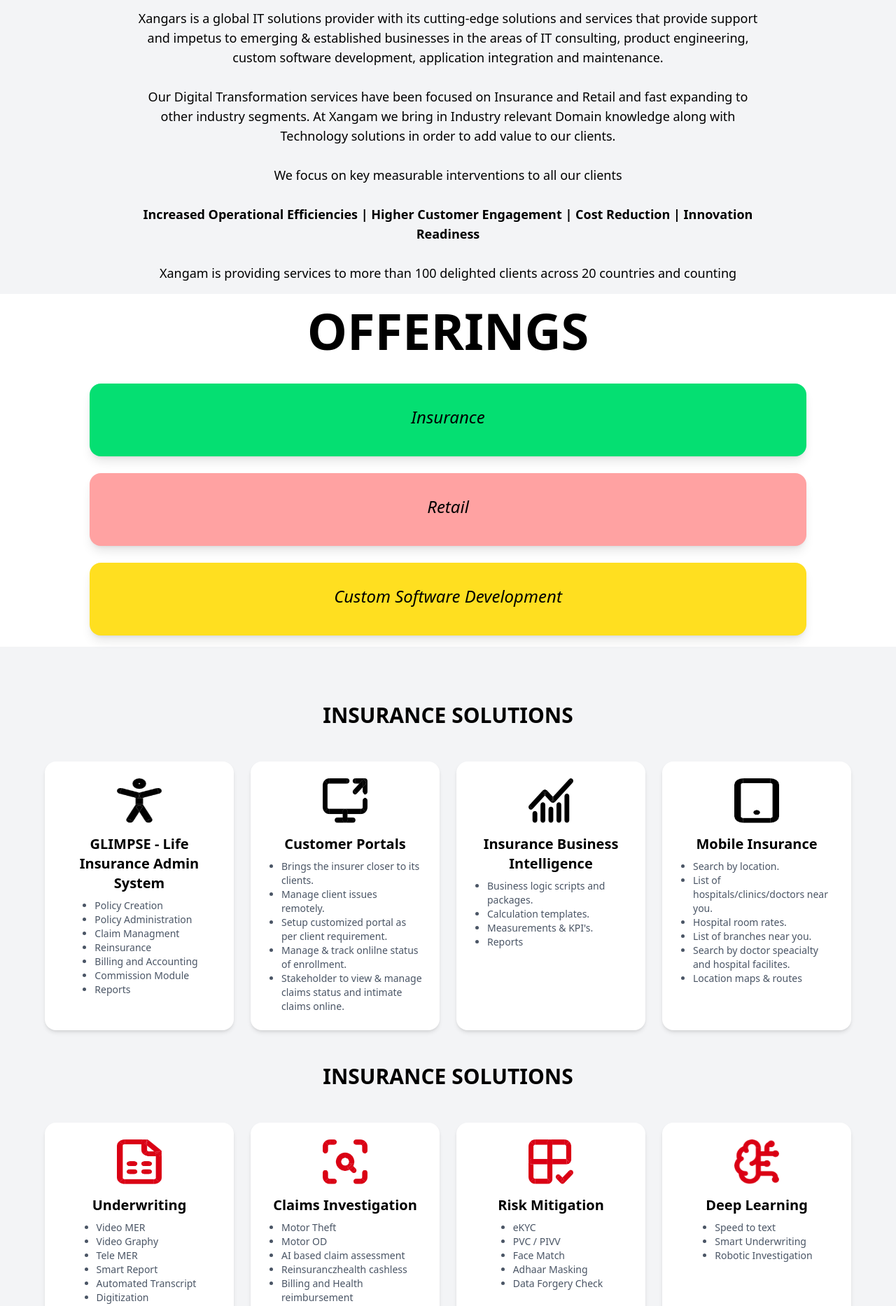
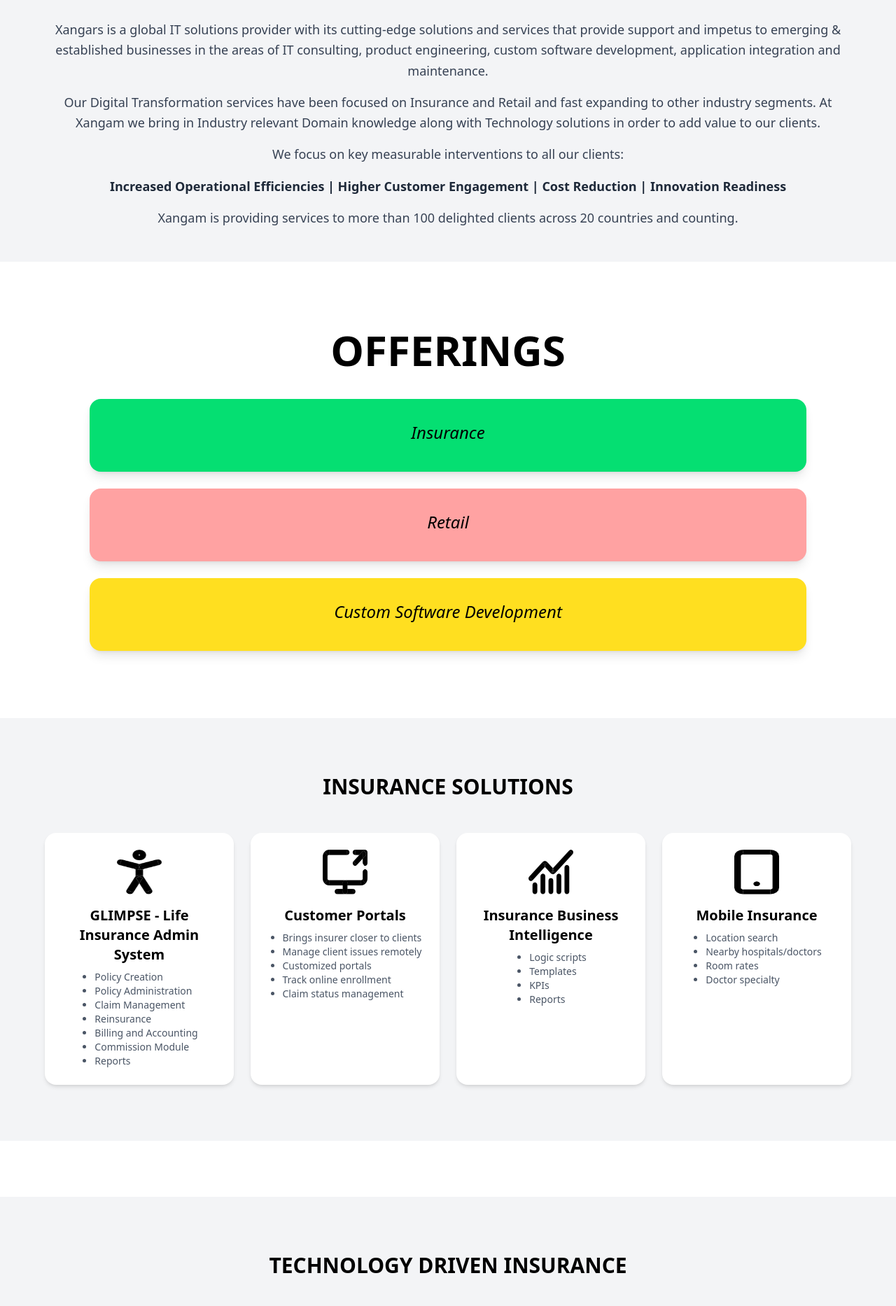
Before and after one commit to varun77x/Static_website_IT, a React (Vite) app in the folder frontend/: page / in a window 1280 px wide. Shown: the part 892-2758 px from the top of the page at 70% size. Built offline with nearby package versions, Linux system fonts and the light colour scheme.

Commit message:
vercel push

```diff
--- a/frontend/src/Components/About.jsx
+++ b/frontend/src/Components/About.jsx
@@ -1,20 +1,30 @@
-export default function About(){
-    return(
-        <div>
-        <section id="about" className=" py-4 bg-gray-100 text-center flex flex-col justify-center items-center">
-        <h2 className="text-7xl font-semibold mb-4">ABOUT US</h2>
-        <p className="text-lg max-w-4xl mx-auto">
-          Xangars is a global IT solutions provider with its cutting-edge solutions and services that provide support and impetus to emerging & established businesses in the areas of IT consulting, product engineering, custom software development, application integration and maintenance.
-          <br /><br />
-          Our Digital Transformation services have been focused on Insurance and Retail and fast expanding to other industry segments. At Xangam we bring in Industry relevant Domain knowledge along with Technology solutions in order to add value to our clients.
-          <br /><br />
-          We focus on key measurable interventions to all our clients
-          <br /><br />
-          <b>Increased Operational Efficiencies | Higher Customer Engagement | Cost Reduction | Innovation Readiness</b>
-          <br /><br />
-          Xangam is providing services to more than 100 delighted clients across 20 countries and counting
-        </p>
-      </section>
+export default function About() {
+  return (
+    <section id="about" className="py-12 px-4 md:px-12 bg-gray-100">
+      <div className="max-w-6xl mx-auto flex flex-col md:flex-row items-center md:items-start gap-8">
+        <div className="text-center w-full">
+          <h2 className="text-4xl md:text-5xl font-bold text-gray-800 mb-6">
+            ABOUT US
+          </h2>
+          <p className="text-base md:text-lg text-gray-700 leading-relaxed">
+            <span className="block mb-4">
+              Xangars is a global IT solutions provider with its cutting-edge solutions and services that provide support and impetus to emerging & established businesses in the areas of IT consulting, product engineering, custom software development, application integration and maintenance.
+            </span>
+            <span className="block mb-4">
+              Our Digital Transformation services have been focused on Insurance and Retail and fast expanding to other industry segments. At Xangam we bring in Industry relevant Domain knowledge along with Technology solutions in order to add value to our clients.
+            </span>
+            <span className="block mb-4">
+              We focus on key measurable interventions to all our clients:
+            </span>
+            <span className="block font-semibold text-gray-800 mb-4">
+              Increased Operational Efficiencies | Higher Customer Engagement | Cost Reduction | Innovation Readiness
+            </span>
+            <span className="block">
+              Xangam is providing services to more than 100 delighted clients across 20 countries and counting.
+            </span>
+          </p>
+        </div>
       </div>
-    )
+    </section>
+  );
 }
--- a/frontend/src/Components/Navbar.jsx
+++ b/frontend/src/Components/Navbar.jsx
@@ -1,13 +1,48 @@
+import { useState } from 'react';
+
 export default function Navbar() {
+  const [isMenuOpen, setIsMenuOpen] = useState(false);
+
+  const toggleMenu = () => {
+    setIsMenuOpen(!isMenuOpen);
+  };
+
+  const closeMenu = () => {
+    setIsMenuOpen(false);
+  };
+
   return (
     <nav className="w-full py-4 px-6 text-white absolute top-0 z-20">
-      <ul className="flex space-x-6 justify-end font-semibold text-3xl pr-20">
+      {/* Hamburger Icon for mobile */}
+      <div className="md:hidden flex items-center justify-between">
+        <button onClick={toggleMenu} className="text-3xl space-y-2">
+          <span className={`block w-8 h-0.5 bg-white transition-all ${isMenuOpen ? 'rotate-45 translate-y-2' : ''}`}></span>
+          <span className={`block w-8 h-0.5 bg-white transition-all ${isMenuOpen ? 'opacity-0' : ''}`}></span>
+          <span className={`block w-8 h-0.5 bg-white transition-all ${isMenuOpen ? '-rotate-45 -translate-y-2' : ''}`}></span>
+        </button>
+      </div>
+
+      {/* Menu Links for Desktop */}
+      <ul className="hidden md:flex justify-end font-semibold text-base md:text-2xl lg:text-3xl space-x-4 md:space-x-6 pr-4 md:pr-20">
         <li><a href="#about">About</a></li>
         <li><a href="#offerings">Offerings</a></li>
         <li><a href="#partners">Partners</a></li>
         <li><a href="#careers">Careers</a></li>
         <li><a href="#contact">Contact</a></li>
       </ul>
+
+      {/* Dropdown Menu for Mobile */}
+      {isMenuOpen && (
+        <div className="absolute left-0 top-16 bg-black text-white p-6 rounded-md shadow-lg w-1/2">
+          <ul className="flex flex-col items-start space-y-6 font-semibold text-xl">
+            <li><a href="#about" onClick={closeMenu} className="hover:text-blue-400 transition">About</a></li>
+            <li><a href="#offerings" onClick={closeMenu} className="hover:text-blue-400 transition">Offerings</a></li>
+            <li><a href="#partners" onClick={closeMenu} className="hover:text-blue-400 transition">Partners</a></li>
+            <li><a href="#careers" onClick={closeMenu} className="hover:text-blue-400 transition">Careers</a></li>
+            <li><a href="#contact" onClick={closeMenu} className="hover:text-blue-400 transition">Contact</a></li>
+          </ul>
+        </div>
+      )}
     </nav>
   );
 }
--- a/frontend/src/Components/Offerings.jsx
+++ b/frontend/src/Components/Offerings.jsx
@@ -9,25 +9,21 @@
 import CS1 from '../assets/CS1.png';
 import CS2 from '../assets/CS2.png';
 import CS3 from '../assets/CS3.png';
+
 export default function Offerings() {
     return (
         <>
-            <section id="offerings" className=" w-full bg-white flex flex-col justify-center items-center px-6 py-4">
-                <h2 className="text-7xl font-semibold mb-10 text-center w-full">OFFERINGS</h2>
+            {/* Offerings Title Section */}
+            <section id="offerings" className="mt-20 w-full bg-white flex flex-col justify-center items-center px-6 py-4">
+                <h2 className="text-4xl md:text-6xl font-semibold mb-10 text-center w-full">OFFERINGS</h2>
 
                 <div className="flex flex-col space-y-6 w-full max-w-5xl">
-                    {/* Card 1 */}
                     <div className="bg-green-400 hover:bg-green-500 transition-colors duration-400 rounded-2xl shadow-lg p-8">
                         <h3 className="text-2xl mb-2 text-center italic">Insurance</h3>
-
                     </div>
-
-                    {/* Card 2 */}
                     <div className="bg-red-300 hover:bg-red-400 transition-colors duration-500 rounded-2xl shadow-lg p-8">
                         <h3 className="text-2xl mb-2 text-center italic">Retail</h3>
                     </div>
-
-                    {/* Card 3 */}
                     <div className="bg-yellow-300 hover:bg-yellow-400 transition-colors duration-400 rounded-2xl shadow-lg p-8">
                         <h3 className="text-2xl mb-2 text-center italic">Custom Software Development</h3>
                     </div>
@@ -35,18 +31,17 @@
             </section>
 
             {/* Insurance Solutions Section */}
-            <section id="insurance" className="w-full bg-gray-100 py-20 px-6 flex flex-col items-center">
+            <section id="insurance" className="mt-20 w-full bg-gray-100 py-20 px-6 flex flex-col items-center">
                 <h2 className="text-3xl font-semibold mb-12 text-center">INSURANCE SOLUTIONS</h2>
 
                 <div className="grid grid-cols-1 sm:grid-cols-2 lg:grid-cols-4 gap-6 w-full max-w-6xl">
-                    {/* Card 1 */}
                     <div className="bg-white p-6 rounded-2xl shadow-md hover:bg-blue-50 transition-colors duration-300 flex flex-col items-center text-center">
-                        <img src={IS1} alt="Health Icon" className="w-16 h-16 mb-4" />
+                        <img src={IS1} alt="Glimpse" className="w-16 h-16 mb-4" />
                         <h3 className="text-xl font-semibold mb-2">GLIMPSE - Life Insurance Admin System</h3>
-                        <ul className="text-gray-600 text-sm list-disc list-outside text-left pl-5">
+                        <ul className="text-gray-600 text-sm list-disc pl-5 text-left">
                             <li>Policy Creation</li>
                             <li>Policy Administration</li>
-                            <li>Claim Managment</li>
+                            <li>Claim Management</li>
                             <li>Reinsurance</li>
                             <li>Billing and Accounting</li>
                             <li>Commission Module</li>
@@ -54,160 +49,137 @@
                         </ul>
                     </div>
 
-                    {/* Card 2 */}
                     <div className="bg-white p-6 rounded-2xl shadow-md hover:bg-blue-50 transition-colors duration-300 flex flex-col items-center text-center">
-                        <img src={IS2} alt="Life Icon" className="w-16 h-16 mb-4" />
+                        <img src={IS2} alt="Customer Portals" className="w-16 h-16 mb-4" />
                         <h3 className="text-xl font-semibold mb-2">Customer Portals</h3>
-                        <ul className="text-gray-600 text-sm list-disc list-outside text-left pl-5">
-                            <li>Brings the insurer closer to its clients.</li>
-                            <li>Manage client issues remotely.</li>
-                            <li>Setup customized portal as per client requirement.</li>
-                            <li>Manage & track onlilne status of enrollment.</li>
-                            <li>Stakeholder to view & manage claims status and intimate claims online.</li>
+                        <ul className="text-gray-600 text-sm list-disc pl-5 text-left">
+                            <li>Brings insurer closer to clients</li>
+                            <li>Manage client issues remotely</li>
+                            <li>Customized portals</li>
+                            <li>Track online enrollment</li>
+                            <li>Claim status management</li>
                         </ul>
                     </div>
 
-                    {/* Card 3 */}
                     <div className="bg-white p-6 rounded-2xl shadow-md hover:bg-blue-50 transition-colors duration-300 flex flex-col items-center text-center">
-                        <img src={IS3} alt="Travel Icon" className="w-16 h-16 mb-4" />
+                        <img src={IS3} alt="Insurance BI" className="w-16 h-16 mb-4" />
                         <h3 className="text-xl font-semibold mb-2">Insurance Business Intelligence</h3>
-                        <ul className="text-gray-600 text-sm list-disc list-outside text-left pl-5">
-                            <li>Business logic scripts and packages.</li>
-                            <li>Calculation templates.</li>
-                            <li>Measurements & KPI's.</li>
+                        <ul className="text-gray-600 text-sm list-disc pl-5 text-left">
+                            <li>Logic scripts</li>
+                            <li>Templates</li>
+                            <li>KPIs</li>
                             <li>Reports</li>
                         </ul>
                     </div>
 
-                    {/* Card 4 */}
                     <div className="bg-white p-6 rounded-2xl shadow-md hover:bg-blue-50 transition-colors duration-300 flex flex-col items-center text-center">
-                        <img src={IS4} alt="Vehicle Icon" className="w-16 h-16 mb-4" />
+                        <img src={IS4} alt="Mobile Insurance" className="w-16 h-16 mb-4" />
                         <h3 className="text-xl font-semibold mb-2">Mobile Insurance</h3>
-                        <ul className="text-gray-600 text-sm list-disc list-outside text-left pl-5">
-                            <li>Search by location.</li>
-                            <li>List of hospitals/clinics/doctors near you.</li>
-                            <li>Hospital room rates.</li>
-                            <li>List of branches near you.</li>
-                            <li>Search by doctor speacialty and hospital facilites.</li>
-                            <li>Location maps & routes</li>
+                        <ul className="text-gray-600 text-sm list-disc pl-5 text-left">
+                            <li>Location search</li>
+                            <li>Nearby hospitals/doctors</li>
+                            <li>Room rates</li>
+                            <li>Doctor specialty</li>
                         </ul>
                     </div>
                 </div>
+            </section>
 
-
-                <br />
-                <br />
-                <h2 className="text-3xl font-semibold mb-12 text-center">INSURANCE SOLUTIONS</h2>
+            {/* Additional Insurance Section */}
+            <section className="mt-20 w-full bg-gray-100 py-20 px-6 flex flex-col items-center">
+                <h2 className="text-3xl font-semibold mb-12 text-center">TECHNOLOGY DRIVEN INSURANCE</h2>
 
                 <div className="grid grid-cols-1 sm:grid-cols-2 lg:grid-cols-4 gap-6 w-full max-w-6xl">
-                    {/* Card 1 */}
                     <div className="bg-white p-6 rounded-2xl shadow-md hover:bg-blue-50 transition-colors duration-300 flex flex-col items-center text-center">
-                        <img src={TD1} alt="Health Icon" className="w-16 h-16 mb-4" />
+                        <img src={TD1} alt="Underwriting" className="w-16 h-16 mb-4" />
                         <h3 className="text-xl font-semibold mb-2">Underwriting</h3>
-                        <ul className="text-gray-600 text-sm list-disc list-outside text-left pl-5">
+                        <ul className="text-gray-600 text-sm list-disc pl-5 text-left">
                             <li>Video MER</li>
-                            <li>Video Graphy</li>
-                            <li>Tele MER</li>
-                            <li>Smart Report</li>
-                            <li>Automated Transcript</li>
+                            <li>Smart Reports</li>
                             <li>Digitization</li>
-
                         </ul>
                     </div>
 
-                    {/* Card 2 */}
                     <div className="bg-white p-6 rounded-2xl shadow-md hover:bg-blue-50 transition-colors duration-300 flex flex-col items-center text-center">
-                        <img src={TD2} alt="Life Icon" className="w-16 h-16 mb-4" />
+                        <img src={TD2} alt="Claims" className="w-16 h-16 mb-4" />
                         <h3 className="text-xl font-semibold mb-2">Claims Investigation</h3>
-                        <ul className="text-gray-600 text-sm list-disc list-outside text-left pl-5">
-
-                            <li>Motor Theft</li>
+                        <ul className="text-gray-600 text-sm list-disc pl-5 text-left">
                             <li>Motor OD</li>
-                            <li>AI based claim assessment</li>
-                            <li>Reinsuranczhealth cashless</li>
-                            <li>Billing and Health reimbursement</li>
-                            <li>Investigation app</li>
-                            <li>Disability verification</li>
+                            <li>AI-based assessment</li>
+                            <li>Health reimbursement</li>
                         </ul>
                     </div>
 
-                    {/* Card 3 */}
                     <div className="bg-white p-6 rounded-2xl shadow-md hover:bg-blue-50 transition-colors duration-300 flex flex-col items-center text-center">
-                        <img src={TD3} alt="Travel Icon" className="w-16 h-16 mb-4" />
+                        <img src={TD3} alt="Risk Mitigation" className="w-16 h-16 mb-4" />
                         <h3 className="text-xl font-semibold mb-2">Risk Mitigation</h3>
-                        <ul className="text-gray-600 text-sm list-disc list-outside text-left pl-5">
+                        <ul className="text-gray-600 text-sm list-disc pl-5 text-left">
                             <li>eKYC</li>
-                            <li>PVC / PIVV</li>
                             <li>Face Match</li>
-                            <li>Adhaar Masking</li>
                             <li>Data Forgery Check</li>
                         </ul>
                     </div>
 
-                    {/* Card 4 */}
                     <div className="bg-white p-6 rounded-2xl shadow-md hover:bg-blue-50 transition-colors duration-300 flex flex-col items-center text-center">
-                        <img src={TD4} alt="Vehicle Icon" className="w-16 h-16 mb-4" />
+                        <img src={TD4} alt="Deep Learning" className="w-16 h-16 mb-4" />
                         <h3 className="text-xl font-semibold mb-2">Deep Learning</h3>
-                        <ul className="text-gray-600 text-sm list-disc list-outside text-left pl-5">
-                            <li>Speed to text</li>
+                        <ul className="text-gray-600 text-sm list-disc pl-5 text-left">
+                            <li>Speech to Text</li>
                             <li>Smart Underwriting</li>
-                            <li>Robotic Investigation</li>
                         </ul>
                     </div>
                 </div>
             </section>
-            {/*Retail*/}
-            <section id="retail" className=" w-full bg-white text-center flex flex-col justify-center items-center px-6">
+
+            {/* Retail Section */}
+            <section id="retail" className="mt-20 w-full bg-white text-center flex flex-col justify-center items-center px-6">
                 <h2 className="text-3xl font-semibold mb-6">RETAIL</h2>
-                <p className="text-lg max-w-4xl mx-auto">
-                https://ebt-me.com/retail/
+                <p className="text-lg max-w-4xl mx-auto text-blue-500 underline">
+                    <a href="https://ebt-me.com/retail/" target="_blank" rel="noopener noreferrer">
+                        https://ebt-me.com/retail/
+                    </a>
                 </p>
             </section>
 
-            <section id="customized-software" className="w-full h-screen bg-gray-100 py-20 px-6 flex flex-col items-center">
+            {/* Custom Software Section */}
+            <section id="customized-software" className="mt-20 w-full bg-gray-100 py-20 px-6 flex flex-col items-center">
                 <h2 className="text-3xl font-semibold mb-12 text-center">CUSTOMIZED SOFTWARE DEVELOPMENT</h2>
 
                 <div className="grid grid-cols-1 sm:grid-cols-2 lg:grid-cols-3 gap-6 w-full max-w-6xl">
-                    {/* Card 1 */}
                     <div className="bg-white p-6 rounded-2xl shadow-md hover:bg-blue-50 transition-colors duration-300 flex flex-col items-center text-center">
-                        <img src={CS1} alt="Health Icon" className="w-16 h-16 mb-4" />
+                        <img src={CS1} alt="Mobile App" className="w-16 h-16 mb-4" />
                         <h3 className="text-xl font-semibold mb-2">Mobile App Development</h3>
-                        <p className="text-gray-600">Xangars is expert in delivering high performance & scalable enterprise mobile apps in adnroid & ios</p> <br />
-                        <ul className="text-gray-600 text-sm list-disc list-outside text-left pl-5">
-                            <li>Mobile App Designing</li>
-                            <li>App Development</li>
-                            <li>Support & Maintenance</li>
-
-
+                        <p className="text-gray-600">High performance mobile apps in Android & iOS</p>
+                        <ul className="text-gray-600 text-sm list-disc pl-5 text-left mt-2">
+                            <li>App Designing</li>
+                            <li>Development</li>
+                            <li>Maintenance</li>
                         </ul>
                     </div>
 
-                    {/* Card 2 */}
                     <div className="bg-white p-6 rounded-2xl shadow-md hover:bg-blue-50 transition-colors duration-300 flex flex-col items-center text-center">
-                        <img src={CS2} alt="Life Icon" className="w-16 h-16 mb-4" />
-                        <h3 className="text-xl font-semibold mb-2">Wep App Development</h3>
-                        <p className="text-gray-600">Our software developers provide offshore software & wep app development services for enterprises.</p> <br />
-                        <ul className="text-gray-600 text-sm list-disc list-outside text-left pl-5">
-
-                            <li>Web app Conceptualisation</li>
-                            <li>App Design & Development</li>
-                            <li>Support & Maintenance</li>
+                        <img src={CS2} alt="Web App" className="w-16 h-16 mb-4" />
+                        <h3 className="text-xl font-semibold mb-2">Web App Development</h3>
+                        <p className="text-gray-600">Offshore software and web app services</p>
+                        <ul className="text-gray-600 text-sm list-disc pl-5 text-left mt-2">
+                            <li>Conceptualization</li>
+                            <li>Design & Development</li>
+                            <li>Maintenance</li>
                         </ul>
                     </div>
 
-                    {/* Card 3 */}
                     <div className="bg-white p-6 rounded-2xl shadow-md hover:bg-blue-50 transition-colors duration-300 flex flex-col items-center text-center">
-                        <img src={CS3} alt="Travel Icon" className="w-16 h-16 mb-4" />
-                        <h3 className="text-xl font-semibold mb-2">Custom Software Development</h3>
-                        <p className="text-gray-600">Xangars is expert in delivering high performance & scalable enterprise mobile apps in adnroid & ios</p> <br />                        <ul className="text-gray-600 text-sm list-disc list-outside text-left pl-5">
-                            <li>Software Conceptualisation</li>
-                            <li>Software Design & Developemtn</li>
-                            <li>SUpport & Maintenance</li>
+                        <img src={CS3} alt="Custom Software" className="w-16 h-16 mb-4" />
+                        <h3 className="text-xl font-semibold mb-2">Custom Software</h3>
+                        <p className="text-gray-600">Tailored software solutions for enterprise needs</p>
+                        <ul className="text-gray-600 text-sm list-disc pl-5 text-left mt-2">
+                            <li>Conceptualization</li>
+                            <li>Design & Development</li>
+                            <li>Support</li>
                         </ul>
                     </div>
-
                 </div>
             </section>
         </>
-    )
+    );
 }
```
Also changed, not shown: frontend/src/Components/Careers.jsx (+25 -19 lines), frontend/src/Components/Contact.jsx (+21 -22 lines), frontend/src/Components/Partners.jsx (+19 -11 lines).
